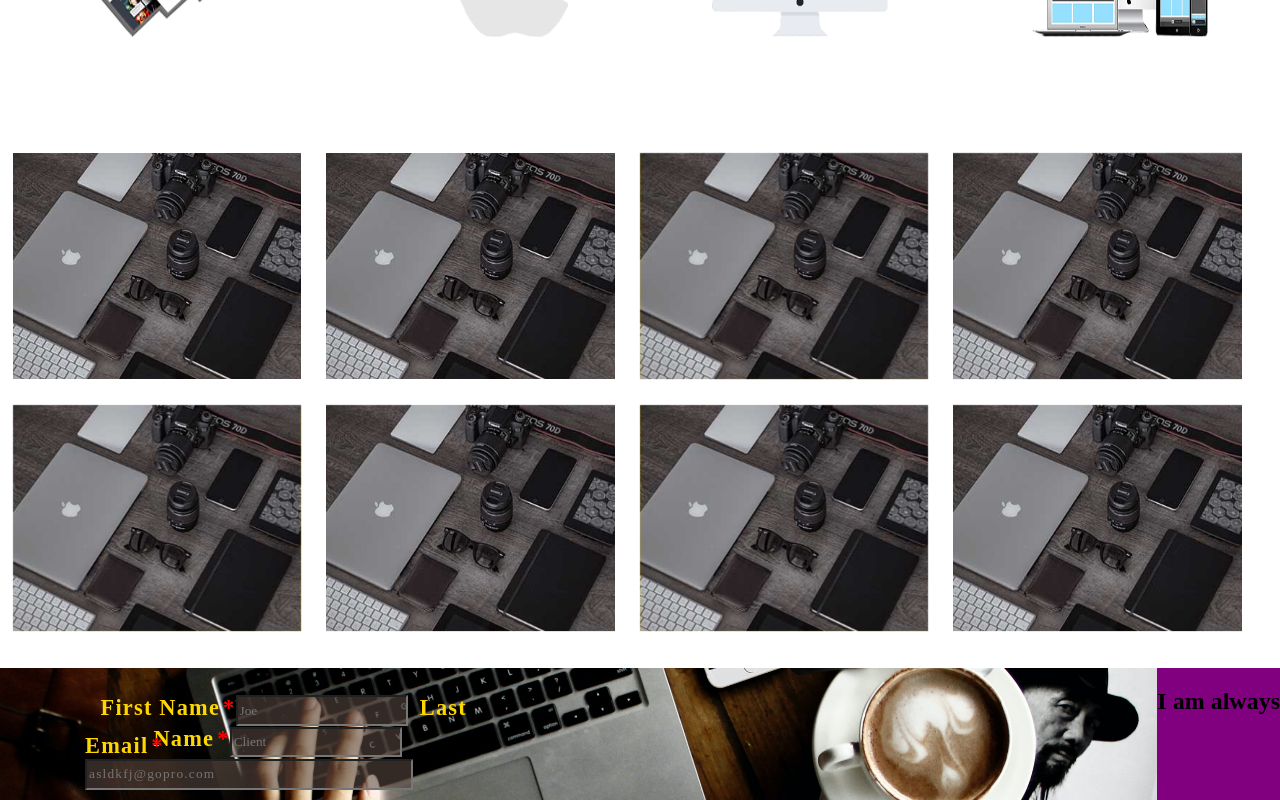
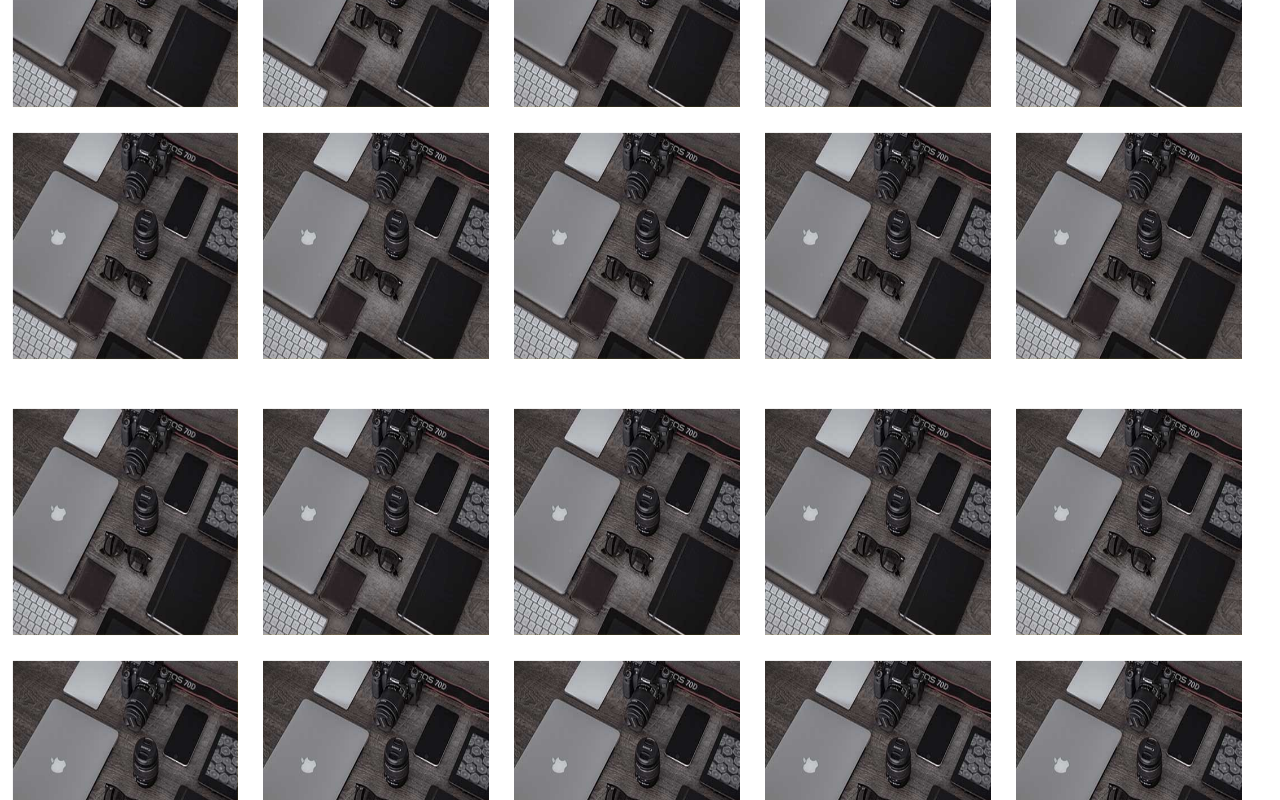
Before and after one commit to reignreapsow/react-portfolio, a React app: page /gallery in a window 1280 px wide. Shown: the part 1460-2260 px from the top of the page. Built offline with nearby package versions, Linux system fonts and the light colour scheme.

Commit message:
SIMPLIFIED index.js & ADDED a App.js

```diff
--- /dev/null
+++ b/src/App.js
@@ -0,0 +1,30 @@
+import React from 'react';
+import {
+    Routes,
+    Route,
+    Navigate
+} from "react-router-dom";
+
+
+//# PAGES
+import AboutPage from './pages/AboutPage';
+import ServicesPage from './pages/ServicesPage';
+import GalleryPage from './pages/GalleryPage';
+import ContactPage from './pages/ContactPage';
+import ResumePage from './pages/ResumePage';
+import HomePage from './pages/HomePage';
+
+export default function App() {
+    return (
+        <Routes>
+            <Route path="/" element={<HomePage />} />
+            <Route path="services" element={<ServicesPage />} />
+            <Route path="gallery" element={<GalleryPage />} />
+            <Route path="about" element={<AboutPage />} />
+            <Route path="contact" element={<ContactPage />} />
+            <Route path="resume" element={<ResumePage />} />
+            <Route path="/404" element={<div>Page Not Found</div>} />
+            <Route path="*" element={<Navigate replace to="/404" />} />
+        </Routes>
+    );
+}
--- a/src/components/ProjectThumb.js
+++ b/src/components/ProjectThumb.js
@@ -1,17 +1,23 @@
 import React, {Component} from 'react';
 import dumbyImg from '../../imgs/dumby/04-thumbnail.jpg';
 
+let projectThumbName = "dumbyProjectName";
+let projectIconName = "Android";
+
+
+
+
 class ProjectThumb extends React.Component{
-    render() {
+    render(props) {
         return (
             <div className="showcaseImgBox">
-                <img src={dumbyImg} className="projectThumb" alt="#" />
+                <img src={dumbyImg} className="projectThumb" alt={projectThumbName} />
                 <div className="projectDataBox">
                     <div className="projectData">
                         <h3>ProjectName</h3>
                         <p>Short Description of project. Lorme;las a;lkjd ;lkdlfja; slkdfj;a lsd; alsjdf; lajs; fdlkaj ;dlfkja; ldsklsdjf; alksjd f;alkjs d;fkaj s;ldkjfa ;slkjfd ;alksasalskjf;alksjg ;aksfjglksdjf;gskjf;lg skjd;fg;lskjf ;lgflgj;lskjd;flgks ;ldkfjg s;lkdfjg ;sdkfjlgskdjfga;slskdfjgs;lkdfgj;slkdfjg;slkdfj</p>
                         <div className='projectTypeIcon'>
-                            <img src="#" className="projectTypeIcon" alt />
+                            <img src="#" className="projectTypeIcon" alt={projectIconName} />
                         </div>
                     </div>
                 </div>
--- a/src/components/Showcase.js
+++ b/src/components/Showcase.js
@@ -2,116 +2,34 @@ import React from 'react';
 import ProjectThumb from './ProjectThumb';
 
 import dumbyImg from '../../imgs/dumby/04-thumbnail.jpg';
+
+
+
+
 
 //# SHOWCASE SECTION
 class Showcase extends React.Component {
     render() {
         return (
             <section className="showcase">
-                {/* <h2>Showcase</h2> */}
                 <div className="showcaseGallery">
                     <div className="showcaseRow">
 
-                            {/* <div className="showcaseImgBox">
-                                <img src={dumbyImg} className="projectThumb" alt="#" />
-                                <div className="projectDataBox">
-                                    <div className="projectData">
-                                        <h3>ProjectName</h3>
-                                        <p>Short Description of project. Lorme;las a;lkjd ;lkajs; dlfja; slkdfj;a lsd; alsjdf; lajs; fdlkaj ;dlfkja; ldskfja; lsdjf; alksjd f;alkjs d;fkaj s;ldkjfa ;slkjfd ;alksjdf ;asalskjf;alksjg ;aksfjglksdjf;gskjf;lg skjd;fg;lskjf ;lgksjd flgj;lskjd;flgks ;ldkfjg s;lkdfjg ;sdkfjlgskdjfga;slkfjg;skdfjgs;lkdfgj;slkdfjg;slkdfj</p>
-                                        <div className='projectTypeIcon'>
-                                            <img src="#" className="projectTypeIcon" alt />
-                                        </div>
-                                    </div>
-                                </div>
-                            </div> */}
+                        <ProjectThumb />
+                        <ProjectThumb />
+                        <ProjectThumb />
+                        <ProjectThumb />
                         <ProjectThumb />
 
-                        <div className="showcaseImgBox">
-                            <img src={dumbyImg} className="projectThumb" alt="#" />
-                            <div className="projectDataBox">
-                                <div className="projectData">
-                                    <h3>ProjectName</h3>
-                                    <p>Short Description of project. Lorme;las a;lkjd ;lkajs; dlfja; slkdfj;a lsd; alsjdf; lajs; fdlkaj ;dlfkja; ldskfja; lsdjf; alksjd f;alkjs d;fkaj s;ldkjfa ;slkjfd ;alksjdf ;asalskjf;alksjg ;aksfjglksdjf;gskjf;lg skjd;fg;lskjf ;lgksjd flgj;lskjd;flgks ;ldkfjg s;lkdfjg ;sdkfjlgskdjfga;slkfjg;skdfjgs;lkdfgj;slkdfjg;slkdfj</p>
-                                    <div className='projectTypeIcon'>
-                                        <img src="#" className="projectTypeIcon" alt />
-                                    </div>
-                                </div>
-                            </div>
-                        </div>
-                        <div className="showcaseImgBox">
-                            <img src={dumbyImg} className="projectThumb"  alt="#"/>
-                            <div className="projectDataBox">
-                                <div className="projectData">
-                                    <h3>ProjectName</h3>
-                                    <p>Short Description of project. Lorme;las a;lkjd ;lkajs; dlfja; slkdfj;a lsd; alsjdf; lajs; fdlkaj ;dlfkja; ldskfja; lsdjf; alksjd f;alkjs d;fkaj s;ldkjfa ;slkjfd ;alksjdf ;asalskjf;alksjg ;aksfjglksdjf;gskjf;lg skjd;fg;lskjf ;lgksjd flgj;lskjd;flgks ;ldkfjg s;lkdfjg ;sdkfjlgskdjfga;slkfjg;skdfjgs;lkdfgj;slkdfjg;slkdfj</p>
-                                    <div className='projectTypeIcon'>
-                                        <img src="#" className="projectTypeIcon" alt />
-                                    </div>
-                                </div>
-                            </div>
-                        </div>
-                        <div className="showcaseImgBox">
-                            <img src={dumbyImg} className="projectThumb"  alt="#"/>
-                            <div className="projectDataBox">
-                                <div className="projectData">
-                                    <h3>ProjectName</h3>
-                                    <p>Short Description of project. Lorme;las a;lkjd ;lkajs; dlfja; slkdfj;a lsd; alsjdf; lajs; fdlkaj ;dlfkja; ldskfja; lsdjf; alksjd f;alkjs d;fkaj s;ldkjfa ;slkjfd ;alksjdf ;asalskjf;alksjg ;aksfjglksdjf;gskjf;lg skjd;fg;lskjf ;lgksjd flgj;lskjd;flgks ;ldkfjg s;lkdfjg ;sdkfjlgskdjfga;slkfjg;skdfjgs;lkdfgj;slkdfjg;slkdfj</p>
-                                    <div className='projectTypeIcon'>
-                                        <img src="#" className="projectTypeIcon" alt />
-                                    </div>
-                                </div>
-                            </div>
-                        </div>
                     </div>
                     <div className="showcaseRow">
-                        <div className="showcaseImgBox">
-                            <img src={dumbyImg} className="projectThumb"  alt="#"/>
-                            <div className="projectDataBox">
-                                <div className="projectData">
-                                    <h3>ProjectName</h3>
-                                    <p>Short Description of project. Lorme;las a;lkjd ;lkajs; dlfja; slkdfj;a lsd; alsjdf; lajs; fdlkaj ;dlfkja; ldskfja; lsdjf; alksjd f;alkjs d;fkaj s;ldkjfa ;slkjfd ;alksjdf ;asalskjf;alksjg ;aksfjglksdjf;gskjf;lg skjd;fg;lskjf ;lgksjd flgj;lskjd;flgks ;ldkfjg s;lkdfjg ;sdkfjlgskdjfga;slkfjg;skdfjgs;lkdfgj;slkdfjg;slkdfj</p>
-                                    <div className='projectTypeIcon'>
-                                        <img src="#" className="projectTypeIcon" alt />
-                                    </div>
-                                </div>
-                            </div>
-                        </div>
-                        <div className="showcaseImgBox">
-                            <img src={dumbyImg} className="projectThumb"  alt="#"/>
-                            <div className="projectDataBox">
-                                <div className="projectData">
-                                    <h3>ProjectName</h3>
-                                    <p>Short Description of project. Lorme;las a;lkjd ;lkajs; dlfja; slkdfj;a lsd; alsjdf; lajs; fdlkaj ;dlfkja; ldskfja; lsdjf; alksjd f;alkjs d;fkaj s;ldkjfa ;slkjfd ;alksjdf ;asalskjf;alksjg ;aksfjglksdjf;gskjf;lg skjd;fg;lskjf ;lgksjd flgj;lskjd;flgks ;ldkfjg s;lkdfjg ;sdkfjlgskdjfga;slkfjg;skdfjgs;lkdfgj;slkdfjg;slkdfj</p>
-                                    <div className='projectTypeIcon'>
-                                        <img src="#" className="projectTypeIcon" alt />
-                                    </div>
-                                </div>
-                            </div>
-                        </div>
-                        <div className="showcaseImgBox">
-                            <img src={dumbyImg} className="projectThumb"  alt="#"/>
-                            <div className="projectDataBox">
-                                <div className="projectData">
-                                    <h3>ProjectName</h3>
-                                    <p>Short Description of project. Lorme;las a;lkjd ;lkajs; dlfja; slkdfj;a lsd; alsjdf; lajs; fdlkaj ;dlfkja; ldskfja; lsdjf; alksjd f;alkjs d;fkaj s;ldkjfa ;slkjfd ;alksjdf ;asalskjf;alksjg ;aksfjglksdjf;gskjf;lg skjd;fg;lskjf ;lgksjd flgj;lskjd;flgks ;ldkfjg s;lkdfjg ;sdkfjlgskdjfga;slkfjg;skdfjgs;lkdfgj;slkdfjg;slkdfj</p>
-                                    <div className='projectTypeIcon'>
-                                        <img src="#" className="projectTypeIcon" alt />
-                                    </div>
-                                </div>
-                            </div>
-                        </div>
-                        <div className="showcaseImgBox">
-                            <img src={dumbyImg} className="projectThumb"  alt="#"/>
-                            <div className="projectDataBox">
-                                <div className="projectData">
-                                    <h3>ProjectName</h3>
-                                    <p>Short Description of project. Lorme;las a;lkjd ;lkajs; dlfja; slkdfj;a lsd; alsjdf; lajs; fdlkaj ;dlfkja; ldskfja; lsdjf; alksjd f;alkjs d;fkaj s;ldkjfa ;slkjfd ;alksjdf ;asalskjf;alksjg ;aksfjglksdjf;gskjf;lg skjd;fg;lskjf ;lgksjd flgj;lskjd;flgks ;ldkfjg s;lkdfjg ;sdkfjlgskdjfga;slkfjg;skdfjgs;lkdfgj;slkdfjg;slkdfj</p>
-                                    <div className='projectTypeIcon'>
-                                        <img src="#" className="projectTypeIcon" alt />
-                                    </div>
-                                </div>
-                            </div>
-                        </div>
+
+                        <ProjectThumb />
+                        <ProjectThumb />
+                        <ProjectThumb />
+                        <ProjectThumb />
+                        <ProjectThumb />
+
                     </div>
                 </div>
             </section>
--- a/src/index.js
+++ b/src/index.js
@@ -1,34 +1,20 @@
 import React from 'react';
 import { render } from "react-dom";
 import {
-    BrowserRouter,
-    Routes,
-    Route
+    BrowserRouter
+
 } from "react-router-dom";
 import "./scss/App.scss";
-
-
-//# PAGES
-import AboutPage from './pages/AboutPage';
-import ServicesPage from './pages/ServicesPage';
-import GalleryPage from './pages/GalleryPage';
-import ContactPage from './pages/ContactPage';
-import ResumePage from './pages/ResumePage';
-import HomePage from './pages/HomePage';
+import App from './App';
 
 
 
+
+const rootElement = document.getElementById("root");
+
 render(
     <BrowserRouter>
-        <Routes>
-            <Route path="/" element={<HomePage />} />
-            <Route path="services" element={<ServicesPage />} />
-            <Route path="gallery" element={<GalleryPage />} />
-            <Route path="about" element={<AboutPage />} />
-            <Route path="contact" element={<ContactPage />} />
-            <Route path="resume" element={<ResumePage />} />
-
-        </Routes>
+        <App />
     </BrowserRouter>,
-    document.getElementById('root')
+    rootElement
 );
--- a/src/pages/GalleryPage.js
+++ b/src/pages/GalleryPage.js
@@ -5,11 +5,11 @@ import React from 'react';
 
 
 //# Components
-import Header from './../components/Header';
-import HeroSection from './../components/HeroSection';
-import ShowcaseSection from './../components/Showcase';
-import ServicesSection from './../components/ServicesSection';
-import ContactSection from './../components/ContactSection';
+import Header from '../components/Header';
+import HeroSection from '../components/HeroSection';
+import ShowcaseSection from '../components/Showcase';
+import ServicesSection from '../components/ServicesSection';
+import ContactSection from '../components/ContactSection';
 /*
     todo FINISH MENU AND HERO SECTION
     todo ADD the rest of the sections
@@ -24,8 +24,11 @@ class GalleryPage extends React.Component{
         <div className="App">
             <Header />
             <HeroSection />
+            <ShowcaseSection />
+            <ShowcaseSection />
+            <ShowcaseSection />
+            <ShowcaseSection />
             <ServicesSection />
-            <ShowcaseSection />
             <ContactSection />
             <h1>REACT is working</h1>
         </div>
```
Also changed, not shown: src/components/Form.js (+6 -6 lines), src/components/Nav.js (+6 -11 lines), src/pages/AboutPage.js (+5 -5 lines), src/pages/ContactPage.js (+5 -5 lines), src/pages/HomePage.js (+5 -5 lines), src/pages/ResumePage.js (+5 -5 lines), src/pages/ServicesPage.js (+8 -13 lines).
